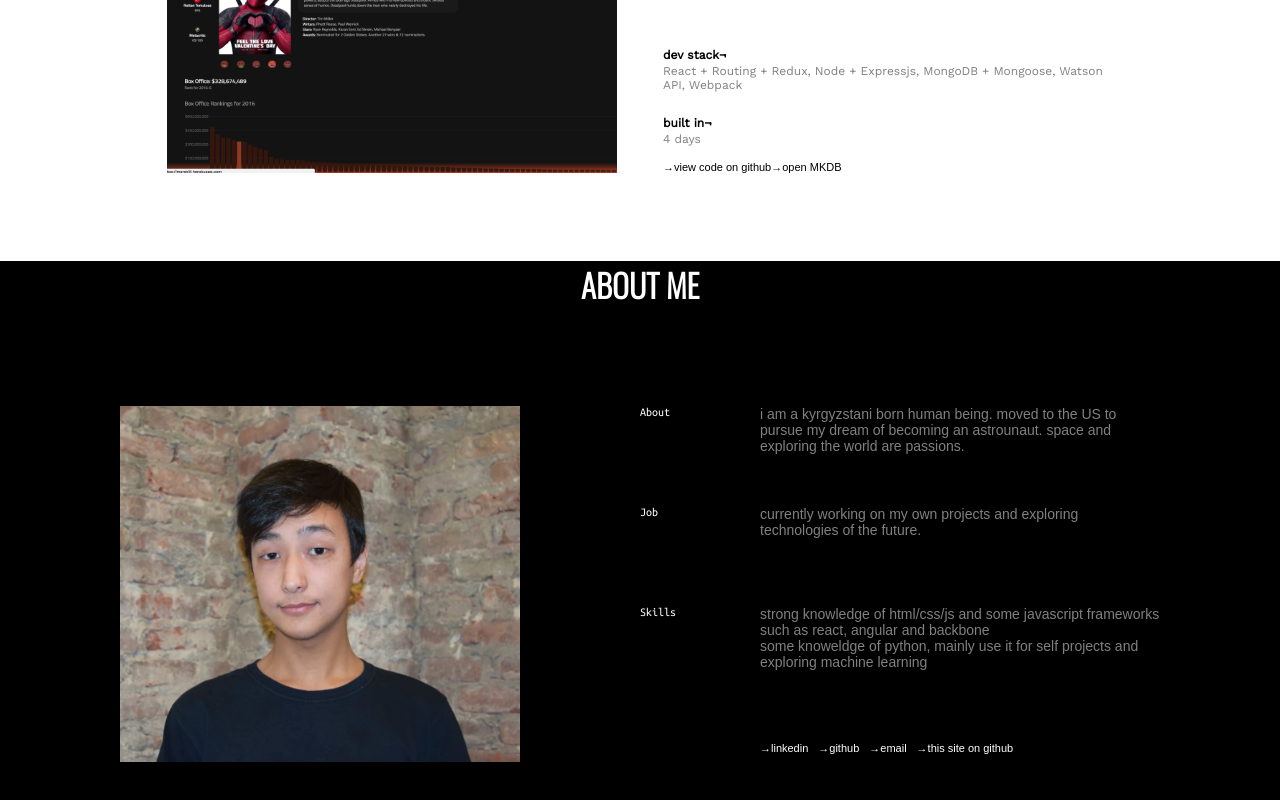
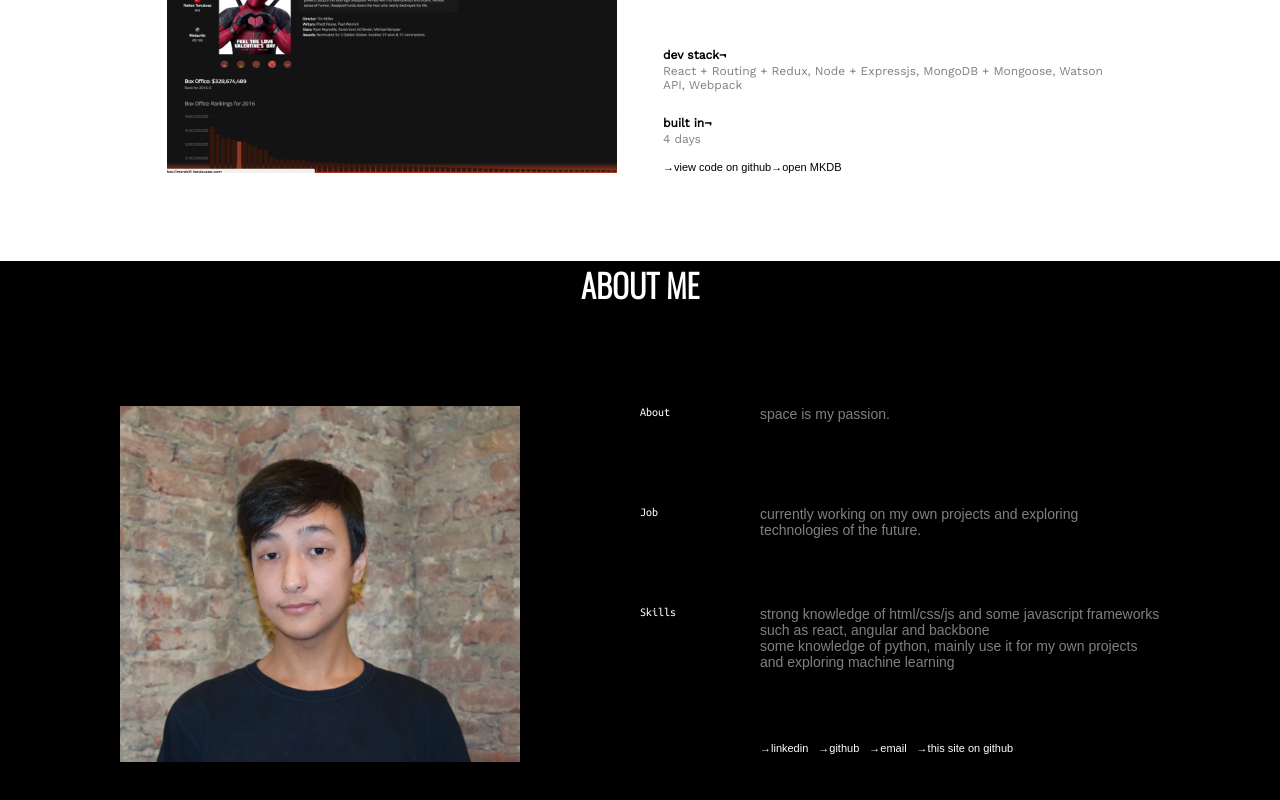
Before and after one commit to cygnusss/portfolio, an Angular app: page / in a window 1280 px wide. Shown: the part 1284-2084 px from the top of the page. Built offline with nearby package versions, Linux system fonts and the light colour scheme; a web font is replaced by a local one.

Commit message:
change in bio

```diff
--- a/src/app/about/about.component.html
+++ b/src/app/about/about.component.html
@@ -13,8 +13,7 @@
 
     <div class="me_info_text">
       <p>
-        i am a kyrgyzstani born human being. moved to the US to pursue my dream of becoming an astrounaut.
-        space and exploring the world are passions.
+        space is my passion.
       </p>
     </div>
 
@@ -39,7 +38,7 @@
     <div class="me_info_text">
       <p>
         strong knowledge of html/css/js and some javascript frameworks such as react, angular and backbone <br>
-        some knoweldge of python, mainly use it for self projects and exploring machine learning <br>
+        some knowledge of python, mainly use it for my own projects and exploring machine learning <br>
       </p>
     </div>
     <div></div>
```
